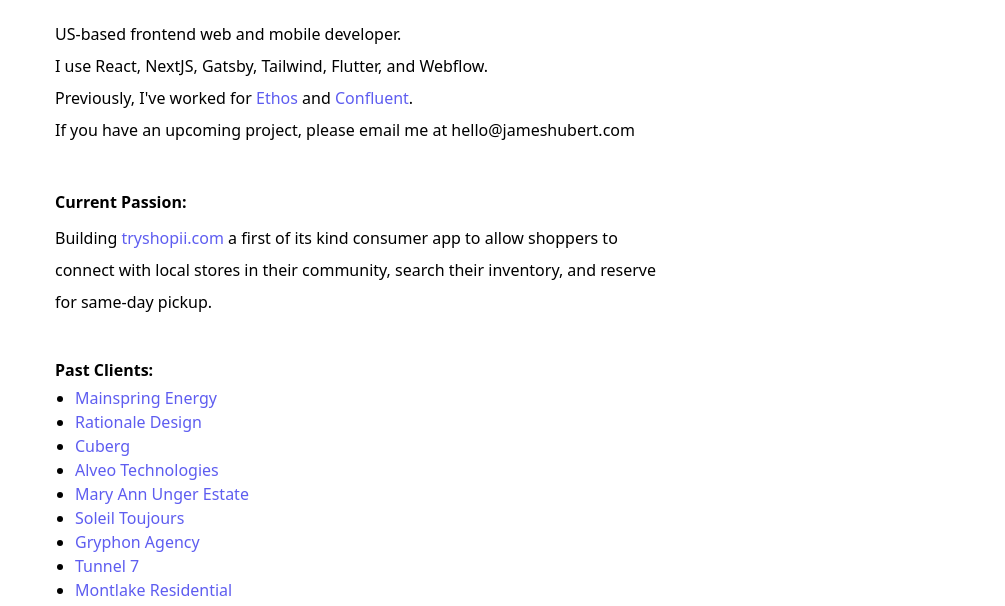
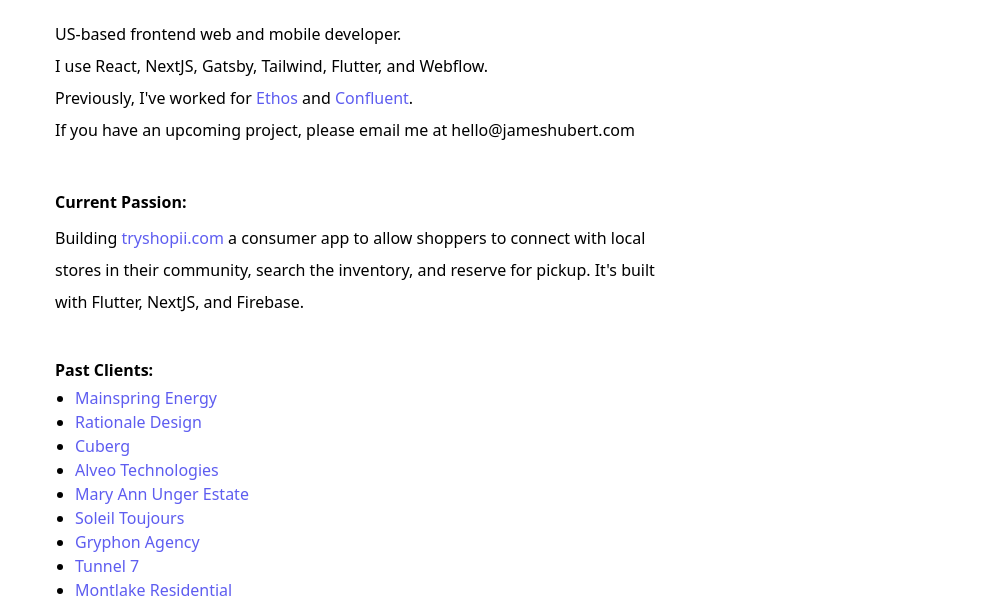
Before and after one commit to jwhubert91/jameshubert-dot-com, a Gatsby site: page / in a window 1280 px wide. Shown: the part 190-796 px from the top of the page, without its empty margins (275-1280 px from the left). Built offline with nearby package versions, Linux system fonts and the light colour scheme; Gatsby itself is replaced by a stand-in of ours.

Commit message:
shopii summary revised

```diff
--- a/src/pages/index.tsx
+++ b/src/pages/index.tsx
@@ -85,9 +85,9 @@ const IndexPage: React.FC<PageProps> = () => {
             <a href="https://tryshopii.com" target="_blank">
               tryshopii.com
             </a>{" "}
-            a first of its kind consumer app to allow shoppers to connect with
-            local stores in their community, search their inventory, and reserve
-            for same-day pickup.
+            a consumer app to allow shoppers to connect with local stores in
+            their community, search the inventory, and reserve for pickup. It's
+            built with Flutter, NextJS, and Firebase.
           </p>
         </article>
         <article>
```
